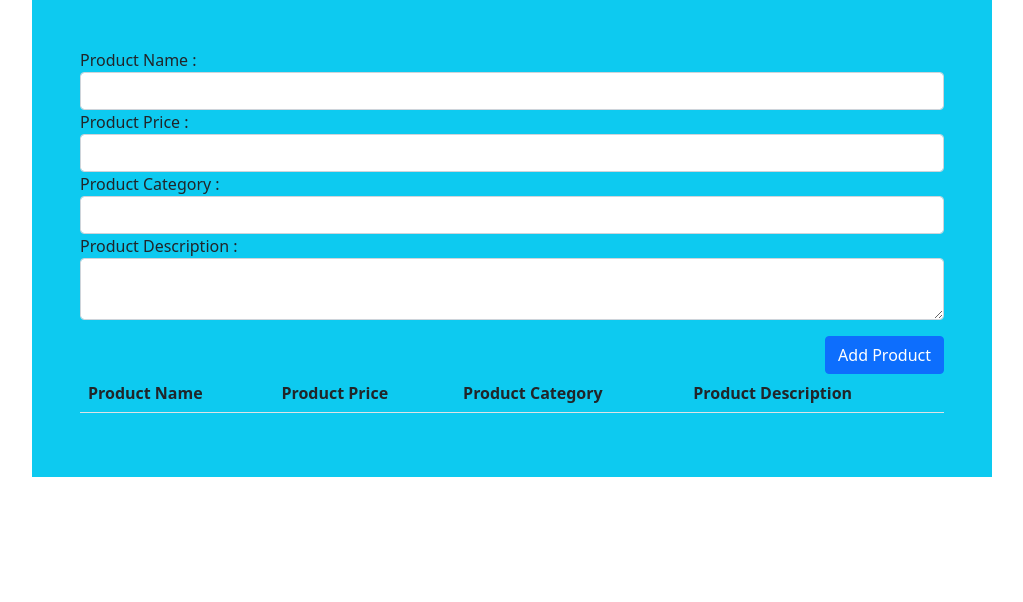
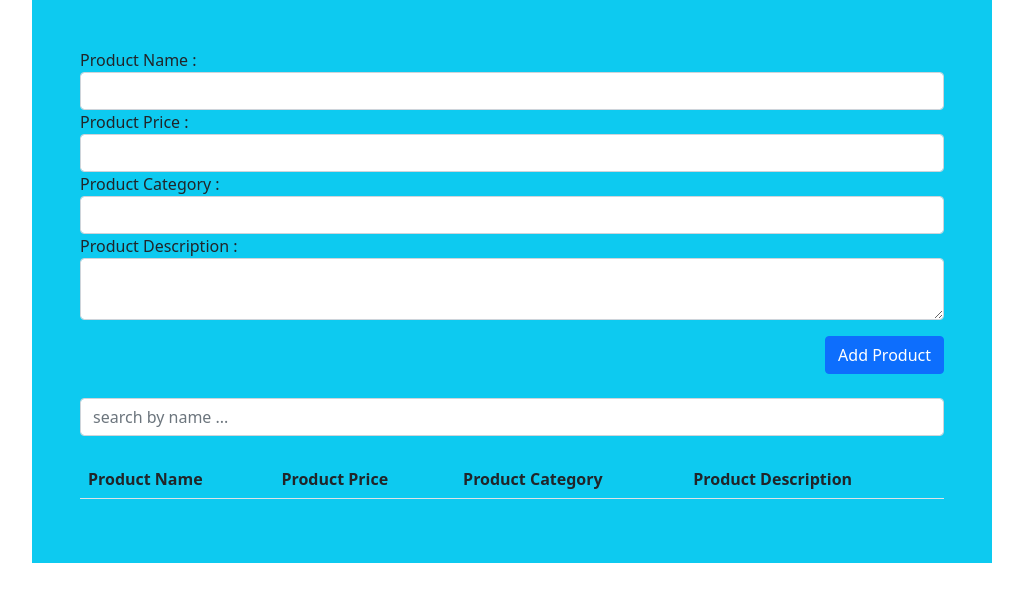
Before and after one commit to omarosama273/Product, a plain HTML site: page index.html in a window 1280 px wide. Shown: the whole page, without its empty margins (128-1151 px from the left). Drawn offline with Linux system fonts and the light colour scheme.

Commit message:
search commit

```diff
--- a/index.html
+++ b/index.html
@@ -21,6 +21,7 @@
 <button id="addBtn" class="btn btn-primary mt-3 float-end">Add Product</button>
 <div class="clearfix"></div>
 
+<input onkeyup="search(this.value)" type="text" class="form-control my-4" placeholder="search by name ..." >
 
 <table class="table table-striped">
   <thead>
--- a/js/main.js
+++ b/js/main.js
@@ -66,3 +66,25 @@ function resetForm() {
     }
 
 }
+
+function search (searchTxt){
+
+    var cartona = '';
+
+    for (var i = 0; i < products.length; i++) {
+        if(products[i].name.toUpperCase().includes(searchTxt.toUpperCase()))
+        cartona += `<tr>
+        <td>${products[i].name}</td>
+        <td>${products[i].price}</td>
+        <td>${products[i].category}</td>
+        <td>${products[i].desc}</td>
+        <td><button class='btn btn-outline-warning'>update</button></td>
+        <td><button onclick="delateProduct(${i})" class='btn btn-outline-danger'>delate</button></td>
+        </tr>`;
+    }
+
+
+    document.getElementById('tableBody').innerHTML = cartona
+
+
+}
```
